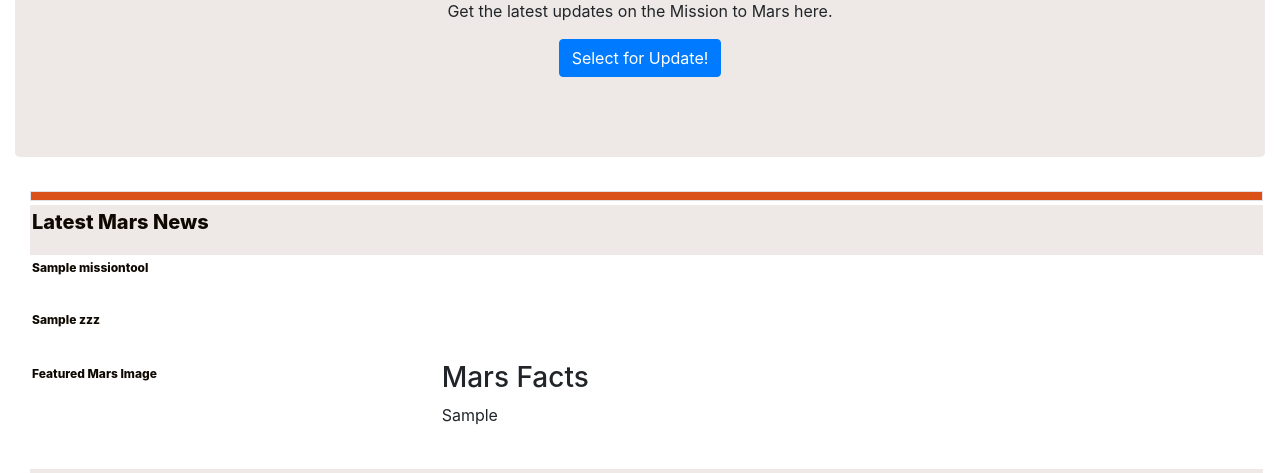
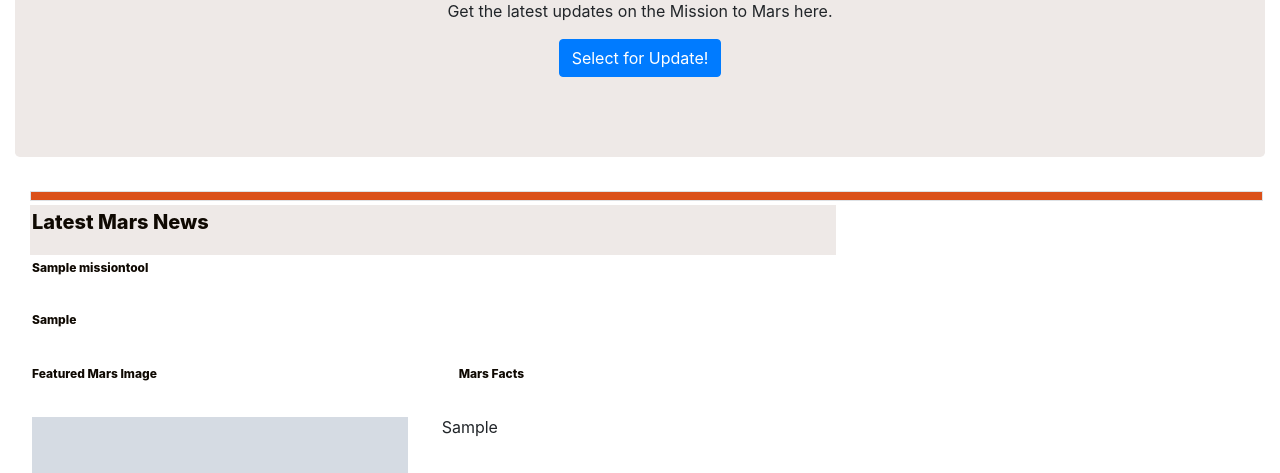
Before and after one commit to rodgerskent/web-scraping-challenge, a Flask app: page / in a window 1280 px wide. Shown: the part 135-608 px from the top of the page. Run offline with Flask 2, Linux system fonts and the light colour scheme; grey boxes marked "Sample" are stand-in pictures; a database or web service that is not in the repository returns one stand-in record (values such as "Sample title"); some libraries are stand-ins or nearby versions.

Commit message:
Tue AM Update

```diff
--- a/scrape_mars.py
+++ b/scrape_mars.py
@@ -26,6 +26,8 @@ def scrapemars():
     url2 = 'https://space-facts.com/mars/'
     tables = pd.read_html(url2)
     df = tables[0]
+    df = df.rename(columns={0: " ", 1: "Mars"})
+    df = df.set_index(" ")
     # Add either column name here and/or set index to eliminate the left index numbers
     featuretext["feature_table"]=df.to_html()
     browser.back()
--- a/templates/index.html
+++ b/templates/index.html
@@ -4,7 +4,7 @@
 
 <head>
   <meta charset="UTF-8">
-  <title>Mission to Mars Project Page</title>
+  <title>Mars Project Page</title>
   <link rel="stylesheet" href="https://stackpath.bootstrapcdn.com/bootstrap/4.3.1/css/bootstrap.min.css" integrity="sha384-ggOyR0iXCbMQv3Xipma34MD+dH/1fQ784/j6cY/iJTQUOhcWr7x9JvoRxT2MZw1T" crossorigin="anonymous">
   <link rel="stylesheet" href="style.css">
 </head>
@@ -30,10 +30,10 @@
           </div>
 
           <div class="row">
-      <div class="col-md-12">
+      <div class="col-md-8">
         <div class="box header">Latest Mars News</div>
         <div class="box mainbody">{{info.feature_title }}</div>
-        <div class="box mainbody">{{info.feature_paragraph}} zzz</div>
+        <div class="box mainbody">{{info.feature_paragraph}}</div>
         </div>
     </div>
 
@@ -42,19 +42,18 @@
       <div class="col-md-4">
         <div class="box mainbody">Featured Mars Image</div>
         <div class="box mainbody">
-          <!-- <img id="bio-image" src="{{info.feature_image}}" alt="Missing Carousel Image"> -->
+          <img id="bio-image" src="{{info.feature_image}}" height = 450 width = 450 alt="Missing Carousel Image">
           </div>
       </div>
 
       <div class="col-md-4">
-        <h3>Mars Facts</h3>
-        {{info.feature_table}}
+        <div class="box mainbody">Mars Facts</div>
+        {{info.feature_table | safe}}
       </div>
 
     </div>
 
-
-            <div class="row">
+    <div class="row">
       <div class="col-md-12">
         <div class="box header">Mars Hemispheres</div>
       </div>
@@ -62,35 +61,35 @@
 
 
     <div class="row">
-        <div class="col-md-6">
-          <div class = "box mainbody">Hemi One Title Scrape Here</div>
-          <!-- <div class="box mainbody"><img src="{}" alt="Sloth"></div> -->
-        <div class="col-md-6">
-          <div class = "box mainbody">Hemi 2 Title Scrape Here</div>
-          <div class="box mainbody"><a href="/humidity.html"><img id="bio-image" src="Resources\assets\images\Fig2.png" width = 520 height = 440 alt="Missing Hemisphere 2 Image"></div>
-        </a></div>
+        <div class="col-md-5">
+          <div class = "box mainbody">{{info.hemisphere_list[0].title}}</div>
+          <img id="bio-image" src="{{info.hemisphere_list[0].img_url}}" height = 240 width = 240 alt="Missing Hemisphere One Image">
+        </div>
+        <div class="col-md-7">
+          <div class = "box mainbody">{{info.hemisphere_list[1].title}}</div>
+          <img id="bio-image" src="{{info.hemisphere_list[1].img_url}}" height = 240 width = 240 alt="Missing Hemisphere One Image">
+        </div>
+    </div>
 
-      </div>
-
-      <div class="row">
-          <div class="col-md-6">
+    <div class="row">
+         <div class="col-md-5">
             <div class="box title"></div>
           </div>
-          <div class="col-md-6">
+          <div class="col-md-7">
             <div class="box title"></div>
           </div>
         </div>
 
     <div class="row">
-          <div class="col-md-6">
-          <div class = "box mainbody">Hemi Three Title Scrape Here</div>
-          <div class="box mainbody"><a href="/cloudiness.html"><img id="bio-image" src="Resources\assets\images\Fig3.png" width = 520 height = 440 alt="Missing Hemisphere 3 Image"></div>
-        </a></div>
-          <div class="col-md-6">
-            <div class = "box mainbody">Hemi 4 Title Scrape Here</div>
-            <div class="box mainbody"><a href="/windspeed.html"><img id="bio-image" src="Resources\assets\images\Fig4.png" width = 520 height = 440 alt="Missing Hemisphere 4 Image"></div>
-          </a></div>
+        <div class="col-md-5">
+          <div class = "box mainbody">{{info.hemisphere_list[2].title}}</div>
+          <img id="bio-image" src="{{info.hemisphere_list[2].img_url}}" height = 240 width = 240 alt="Missing Hemisphere Three Image">
         </div>
+        <div class="col-md-7">
+          <div class = "box mainbody">{{info.hemisphere_list[3].title}}</div>
+          <img id="bio-image" src="{{info.hemisphere_list[0].img_url}}" height = 240 width = 240 alt="Missing Hemisphere One Image">
+        </div>
+      </div>
 
     <div class="row">
         <div class="col-md-12">
```
Also changed, not shown: 1 other file.
